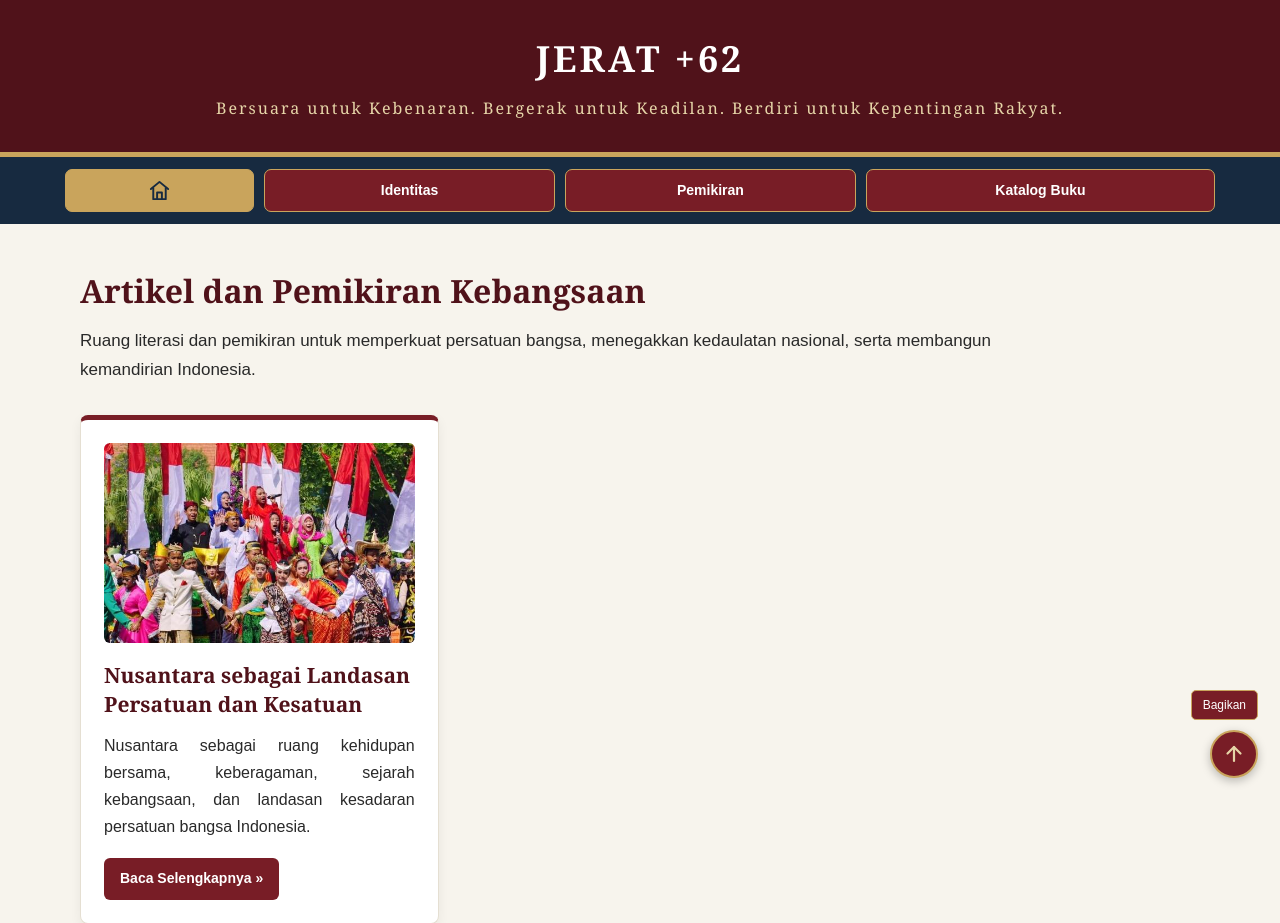
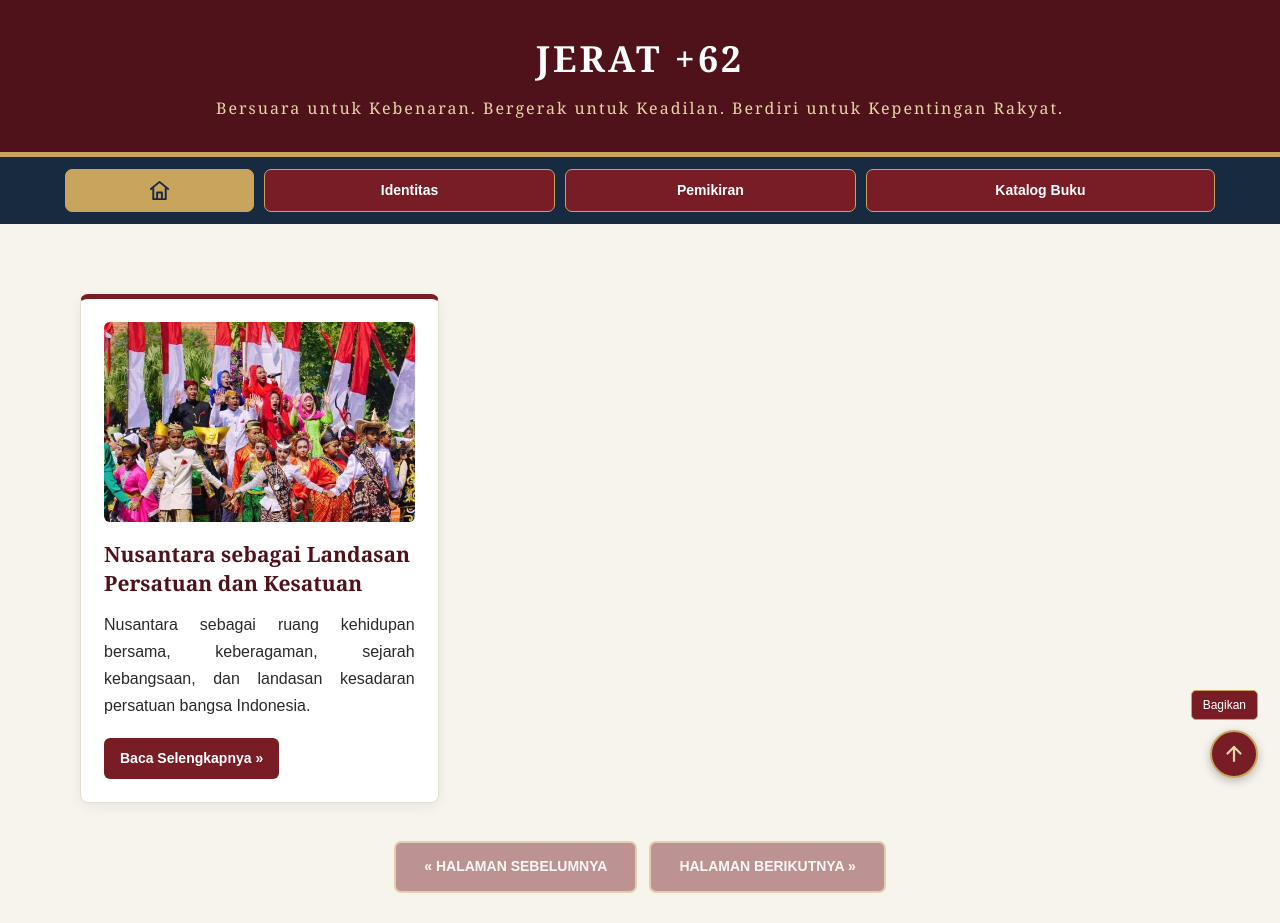
Before and after one commit to Dhimas2467/nasional-kebangsaan-indonesia, a plain HTML site: page index.html in a window 1280 px wide. Shown: the top 923 px of the page. Drawn offline with Linux system fonts and the light colour scheme.

Commit message:
Remove title and intro from content section
Removed the title and introductory paragraph from the content section.

```diff
--- a/index.html
+++ b/index.html
@@ -54,15 +54,6 @@
 <main>
 <section class="content-section">
 <div class="container">
-
-    <h1 class="section-title">
-        Artikel dan Pemikiran Kebangsaan
-    </h1>
-
-    <p class="section-intro">
-        Ruang literasi dan pemikiran untuk memperkuat persatuan bangsa,
-        menegakkan kedaulatan nasional, serta membangun kemandirian Indonesia.
-    </p>
 
     <!-- DAFTAR KARTU ARTIKEL -->
 
```
